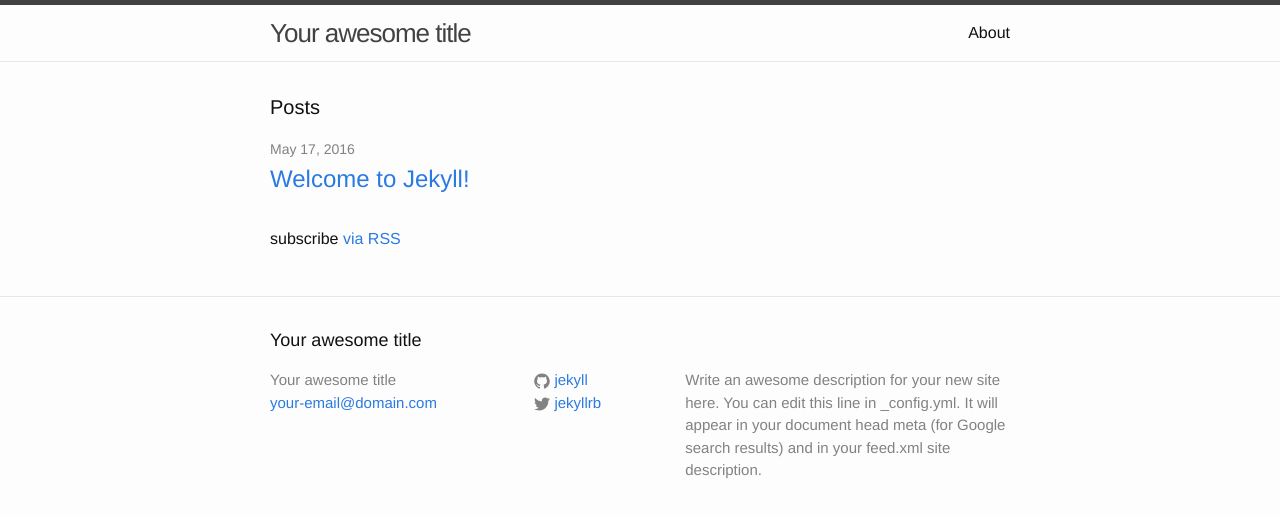
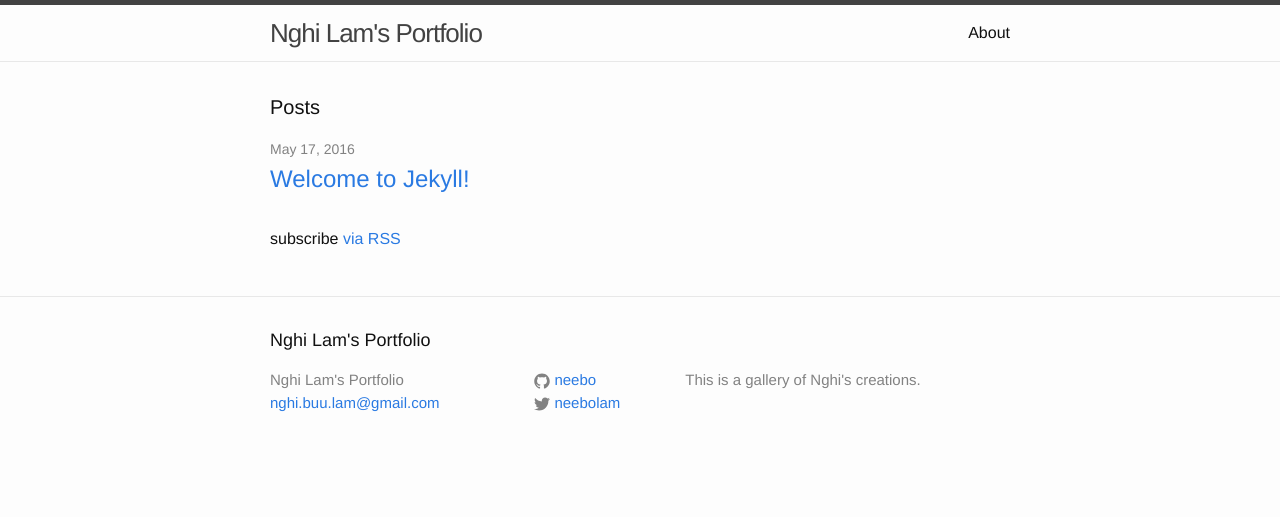
Before and after one commit to neebo/neebo.github.io, a Jekyll site: the page built from index.html, in a window 1280 px wide. Shown: the top 517 px of the page. Built offline with Jekyll 4.4.1, drawn with Linux system fonts in a browser that asks for light colours.

Commit message:
Update website details.

```diff
--- a/_config.yml
+++ b/_config.yml
@@ -6,16 +6,14 @@
 # 'jekyll serve'. If you change this file, please restart the server process.
 
 # Site settings
-title: Your awesome title
-email: your-email@domain.com
+title: Nghi Lam's Portfolio
+email: nghi.buu.lam@gmail.com
 description: > # this means to ignore newlines until "baseurl:"
-  Write an awesome description for your new site here. You can edit this
-  line in _config.yml. It will appear in your document head meta (for
-  Google search results) and in your feed.xml site description.
+  This is a gallery of Nghi's creations.
 baseurl: "" # the subpath of your site, e.g. /blog
-url: "http://yourdomain.com" # the base hostname & protocol for your site
-twitter_username: jekyllrb
-github_username:  jekyll
+url: "https://neebo.github.io" # the base hostname & protocol for your site
+twitter_username: neebolam
+github_username:  neebo
 
 # Build settings
 markdown: kramdown
```
